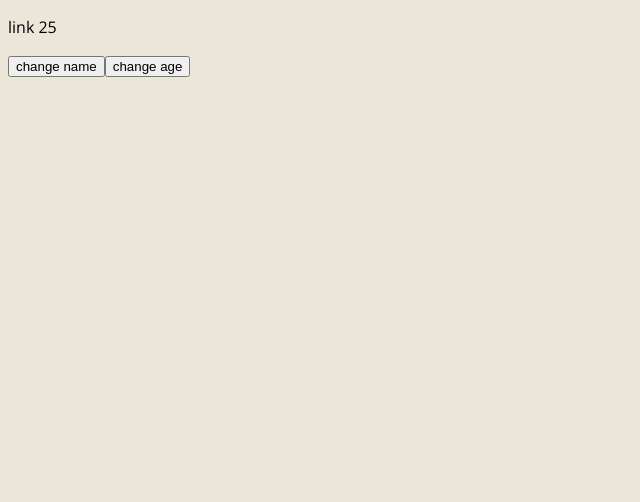
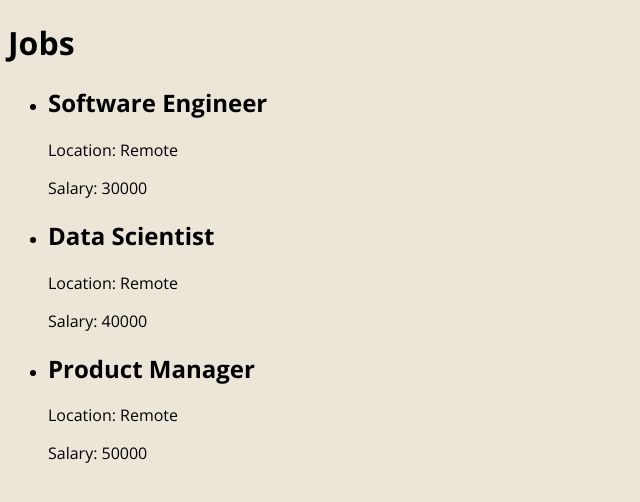
Before and after one commit to Amer-Morsy/vue-with-typescript, a Vue app: page / in a window 1280 px wide. Shown: the top 502 px of the page, without its empty margins (0-640 px from the left). Built offline with nearby package versions, Linux system fonts and the light colour scheme.

Commit message:
lesson-3

```diff
--- a/src/App.vue
+++ b/src/App.vue
@@ -1,30 +1,75 @@
 <template>
   <div class="app">
-    <p>{{ name }} {{ age }}</p>
+    <!-- <p>{{ name }} {{ age }}</p>
     <button @click="changeName('Zelda')">change name</button>
-    <button @click="changeAge(30)">change age</button>
+    <button @click="changeAge('34')">change age</button> -->
+    <h1>Jobs</h1>
+    <ul>
+      <li v-for="job in jobs" :key="job.id">
+        <h2>{{ job.title }}</h2>
+        <p>Location: {{ job.location }}</p>
+        <p>Salary: {{ job.salary }}</p>
+      </li>
+    </ul>
   </div>
 </template>
 
 <script lang="ts">
-import { defineComponent } from "vue";
+import { defineComponent, reactive, ref, toRefs } from "vue";
+import Job from "@/types/Job";
 
 export default defineComponent({
   name: "App",
   components: {},
-  data() {
+  setup() {
+    // const state = reactive({
+    //   name: "Link",
+    //   age: 25 as number | string,
+    // });
+    // // state.name = 999; // This will throw an error because name is expected to be a string
+    // state.age = 30;
+    // return { ...toRefs(state) };
+
+    // const name = ref("Link");
+    // // const age = ref(25 as number | string);
+    // const age = ref<number | string>(25);
+    // return {
+    //   name,
+    //   age,
+    // };
+
+    const jobs = ref<Job[]>([
+      {
+        id: "1",
+        title: "Software Engineer",
+        location: "Remote",
+        salary: 30000,
+      },
+      {
+        id: "2",
+        title: "Data Scientist",
+        location: "Remote",
+        salary: 40000,
+      },
+      {
+        id: "3",
+        title: "Product Manager",
+        location: "Remote",
+        salary: 50000,
+      },
+    ]);
+
     return {
-      name: "link",
-      age: 25 as number | string,
+      jobs,
     };
   },
   methods: {
-    changeName(name: string) {
-      this.name = name;
-    },
-    changeAge(age: number) {
-      this.age = age;
-    },
+    // changeName(name: string) {
+    //   this.name = name;
+    // },
+    // changeAge(age: number) {
+    //   this.age = age;
+    // },
   },
 });
 </script>
--- /dev/null
+++ b/src/types/Job.ts
@@ -0,0 +1,8 @@
+interface Job {
+  title: string,
+  location: string,
+  salary: number,
+  id: string,
+}
+
+export default Job
```
